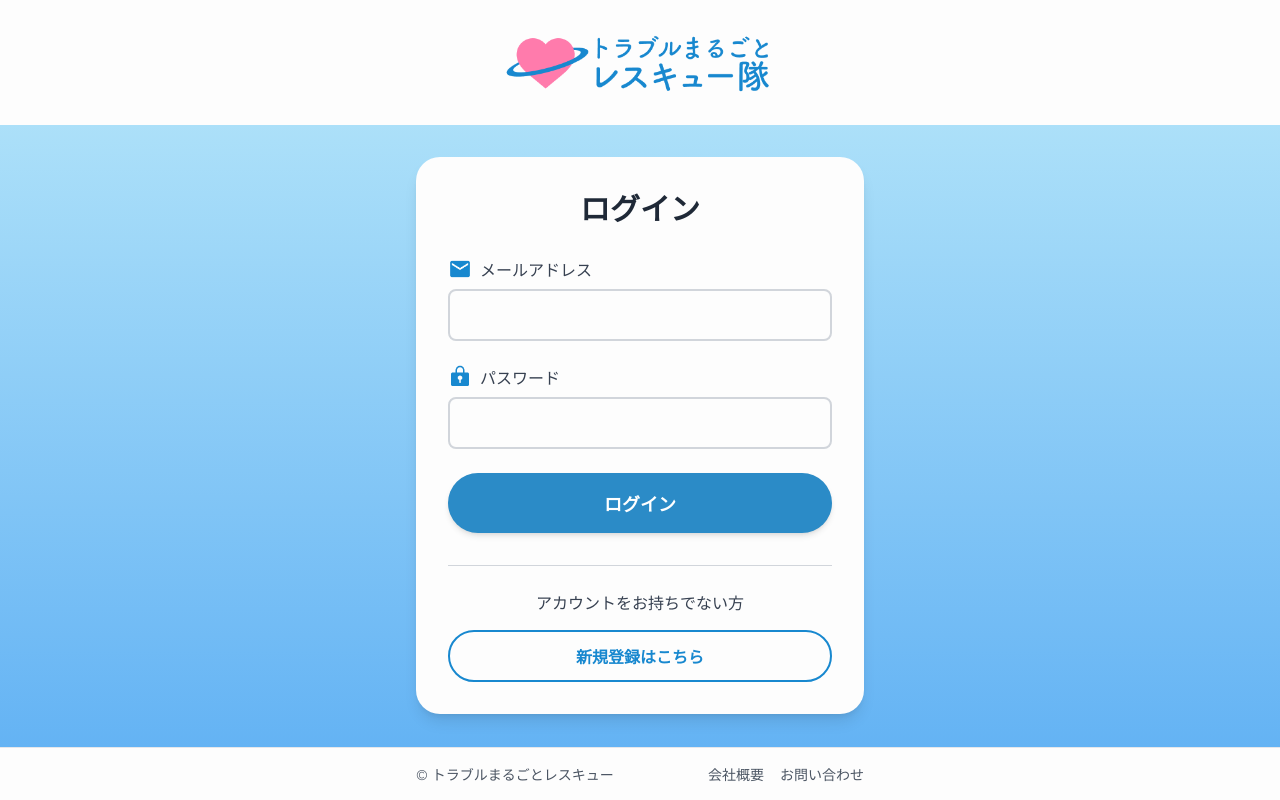
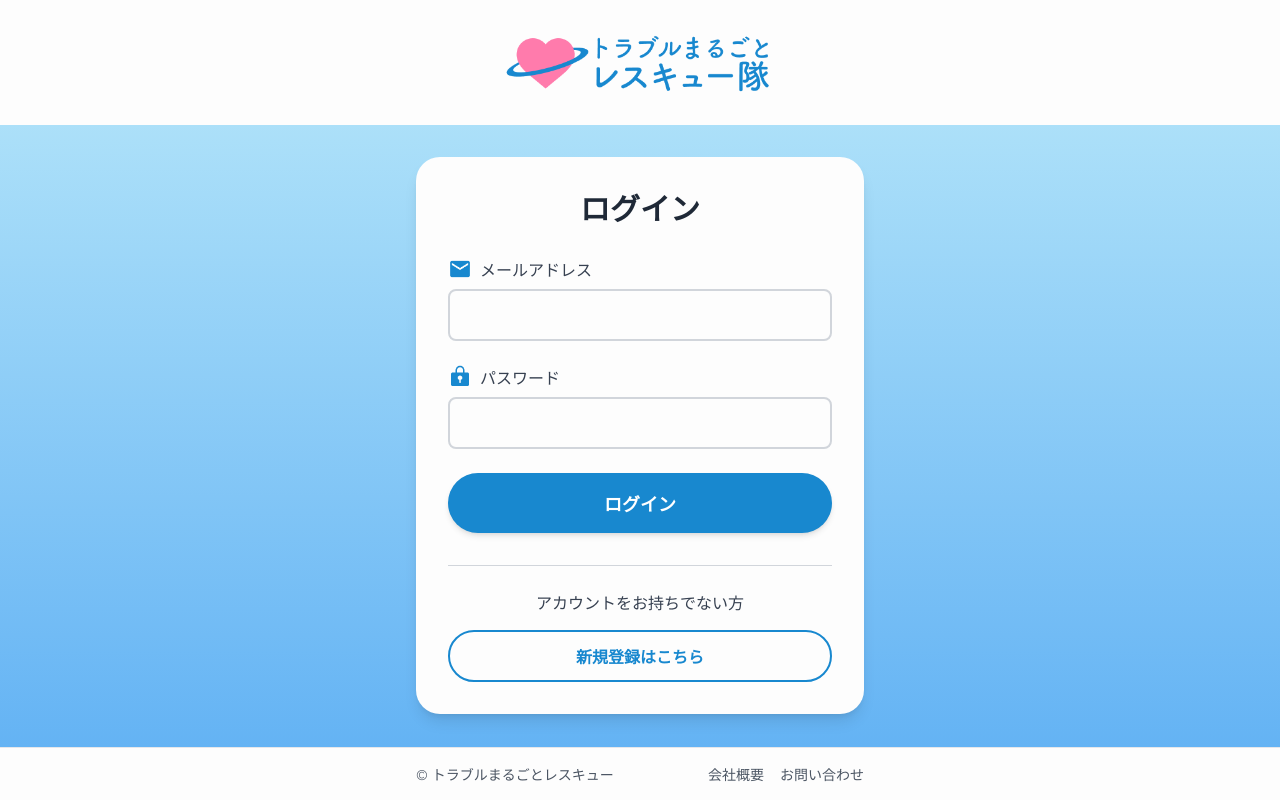
Before and after one commit to koushingnu/trouble, a Next.js app: page /auth in a window 1280 px wide. Built offline with nearby package versions, Linux system fonts and the light colour scheme.

Commit message:
style: ログインボタンの色を#1888CFに統一
- ボタン背景: #1888CF
- ホバー時: #1568a8 (少し暗めの青)

```diff
--- a/src/app/auth/page.tsx
+++ b/src/app/auth/page.tsx
@@ -128,7 +128,7 @@ function LoginForm() {
               <button
                 type="submit"
                 disabled={loading}
-                className="w-full bg-[#2b8bc7] text-white py-4 px-4 rounded-full font-bold text-lg hover:bg-[#2376a8] disabled:opacity-50 transition-colors duration-200 shadow-md"
+                className="w-full bg-[#1888CF] text-white py-4 px-4 rounded-full font-bold text-lg hover:bg-[#1568a8] disabled:opacity-50 transition-colors duration-200 shadow-md"
               >
                 {loading ? "ログイン中..." : "ログイン"}
               </button>
```
